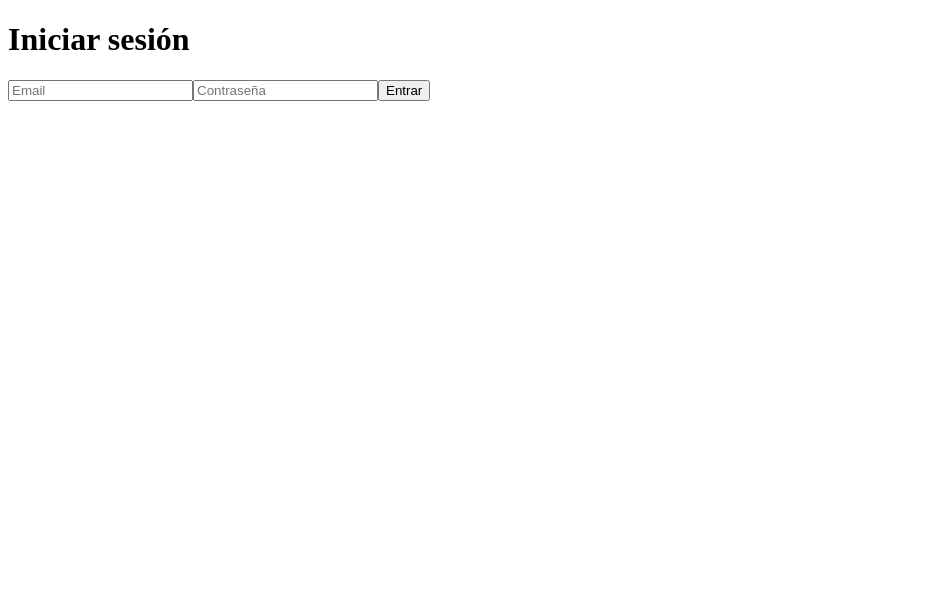
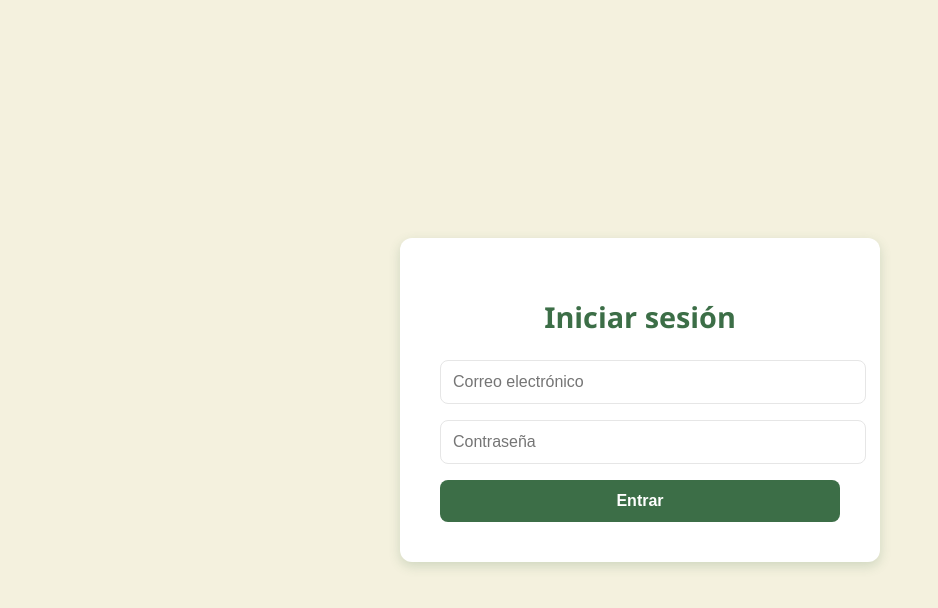
Before and after one commit to yaddy9011/EcoChallenge, a React (Create React App) app in the folder FRONTEND/: page /login in a window 1280 px wide. Shown: the top 608 px of the page, without its empty margins (0-938 px from the left). Built offline with nearby package versions, Linux system fonts and the light colour scheme.

Commit message:
Cambios sin cambios 3

```diff
--- a/FRONTEND/src/Styles/ProfilePage.css
+++ b/FRONTEND/src/Styles/ProfilePage.css
@@ -1,23 +1,89 @@
-:root{
-    --verde-claro:#A3D9A5;
-    --verde-oscuro:#3C6E47;
-    --beige:#F4F1DE;
-    --marron-suavecito:#DDBEA9;
-    --gris-suavecito:#E6E6E6;
+:root {
+    --verde-claro: #A3D9A5;
+    --verde-oscuro: #3C6E47;
+    --beige: #F4F1DE;
+    --marron-suavecito: #DDBEA9;
+    --gris-suavecito: #E6E6E6;
 }
 
-body{
+body {
     margin: 0;
     font-family: 'Segoe UI', Tahoma, Geneva, Verdana, 'sans-serif';
     background-color: var(--beige);
     color: #2e2e2e;
 }
 
-.ProfileContainer{
+.ProfileContainer {
     max-width: 900px;
     margin: 2rem auto;
     padding: 2rem;
     background-color: white;
     border-radius: 12px;
-    box-shadow: 0 0 15px rgba(60,110,71,0.1);
+    box-shadow: 0 0 15px rgba(60, 110, 71, 0.1);
 }
+
+/* ===== Estilos para LoginPage ===== */
+
+.login-container {
+    display: flex;
+    justify-content: center;
+    align-items: center;
+    min-height: 100vh;
+    background-color: var(--beige);
+}
+
+.login-form {
+    background-color: white;
+    padding: 2.5rem;
+    border-radius: 12px;
+    box-shadow: 0 4px 12px rgba(60, 110, 71, 0.2);
+    width: 100%;
+    max-width: 400px;
+}
+
+.login-form h1 {
+    text-align: center;
+    color: var(--verde-oscuro);
+    margin-bottom: 1.5rem;
+    font-size: 1.8rem;
+}
+
+.login-form input {
+    width: 100%;
+    padding: 0.75rem;
+    margin-bottom: 1rem;
+    border: 1px solid var(--gris-suavecito);
+    border-radius: 8px;
+    font-size: 1rem;
+    transition: border-color 0.3s;
+    background-color: #fff;
+}
+
+.login-form input:focus {
+    border-color: var(--verde-oscuro);
+    outline: none;
+}
+
+.login-form button {
+    width: 100%;
+    background-color: var(--verde-oscuro);
+    color: white;
+    padding: 0.75rem;
+    font-size: 1rem;
+    font-weight: 600;
+    border: none;
+    border-radius: 8px;
+    cursor: pointer;
+    transition: background-color 0.3s;
+}
+
+.login-form button:hover {
+    background-color: #345f3d;
+}
+
+.login-error {
+    color: #dc2626;
+    text-align: center;
+    margin-bottom: 1rem;
+    font-size: 0.95rem;
+}
--- a/FRONTEND/src/pages/LoginPage.js
+++ b/FRONTEND/src/pages/LoginPage.js
@@ -1,10 +1,9 @@
-
 import { useState } from "react";
 import { login } from "../api";
 import { useNavigate } from "react-router-dom";
+import '../Styles/ProfilePage.css'; // Ajuste si está en otra carpeta
 
 export default function LoginPage() {
-
   const [email, setEmail] = useState("");
   const [contraseña, setContraseña] = useState("");
   const [err, setErr] = useState("");
@@ -22,12 +21,26 @@ export default function LoginPage() {
   };
 
   return (
-    <form onSubmit={onSubmit}>
-      <h1>Iniciar sesión</h1>
-      {err && <p style={{color:"red"}}>{err}</p>}
-      <input placeholder="Email" value={email} onChange={e=>setEmail(e.target.value)} />
-      <input placeholder="Contraseña" type="password" value={contraseña} onChange={e=>setContraseña(e.target.value)} />
-      <button>Entrar</button>
-    </form>
+    <div className="login-container">
+      <form onSubmit={onSubmit} className="login-form">
+        <h1>Iniciar sesión</h1>
+        {err && <p className="login-error">{err}</p>}
+        <input
+          placeholder="Correo electrónico"
+          type="email"
+          value={email}
+          onChange={e => setEmail(e.target.value)}
+          required
+        />
+        <input
+          placeholder="Contraseña"
+          type="password"
+          value={contraseña}
+          onChange={e => setContraseña(e.target.value)}
+          required
+        />
+        <button type="submit">Entrar</button>
+      </form>
+    </div>
   );
 }
```
